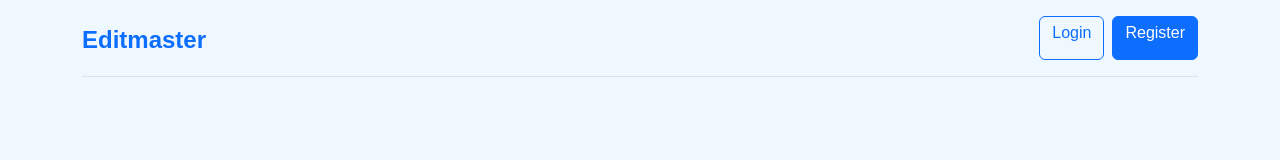
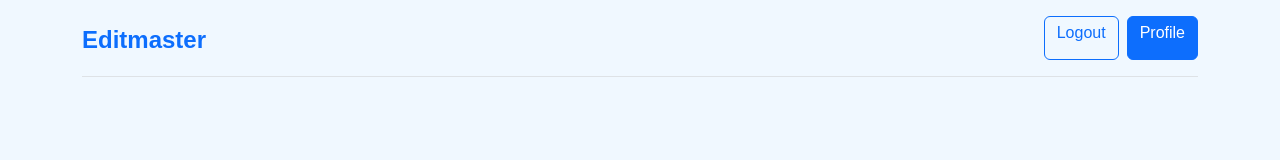
Before and after one commit to Arslanj9/Editmaster, a React (Vite) app in the folder frontend/: page / in a window 1280 px wide. Shown: the top 160 px of the page. Built offline with nearby package versions, Linux system fonts and the light colour scheme.

Commit message:
Implementing buttons for logout and profile section

```diff
--- a/frontend/src/components/common/Header.jsx
+++ b/frontend/src/components/common/Header.jsx
@@ -1,7 +1,11 @@
-import React from 'react'
-import {Link} from 'react-router-dom'
+import React, { useState } from 'react'
+import { Link } from 'react-router-dom'
 
 const Header = () => {
+
+    const [userLogin, setUserLogin] = useState(true)
+
+
   return (
     <>
         <div className="container">
@@ -10,10 +14,19 @@ const Header = () => {
                 <Link to="/" className='text-decoration-none'>
                     <h4 className='mt-1 mb-0 fw-bold text-primary'>Editmaster</h4>
                 </Link>
-                <div className="col-md-3 text-end">
-                    <Link to="/login" style={{height: "44px"}} className="btn btn-outline-primary pt-1 me-2">Login</Link>
-                    <Link to="/register" style={{height: "44px"}} className="btn btn-primary pt-1">Register</Link>
-                </div>
+
+                    {
+                        userLogin ?
+                        <div className="col-md-3 text-end">
+                            <Link to="/" style={{height: "44px"}} className="btn btn-outline-primary pt-1 me-2">Logout</Link>
+                            <Link to="/profile" style={{height: "44px"}} className="btn btn-primary pt-1">Profile</Link>
+                        </div> :
+                        <div className="col-md-3 text-end">
+                            <Link to="/login" style={{height: "44px"}} className="btn btn-outline-primary pt-1 me-2">Login</Link>
+                            <Link to="/register" style={{height: "44px"}} className="btn btn-primary pt-1">Register</Link>
+                        </div>
+                    }
+
 
             </header>
         </div>
```
